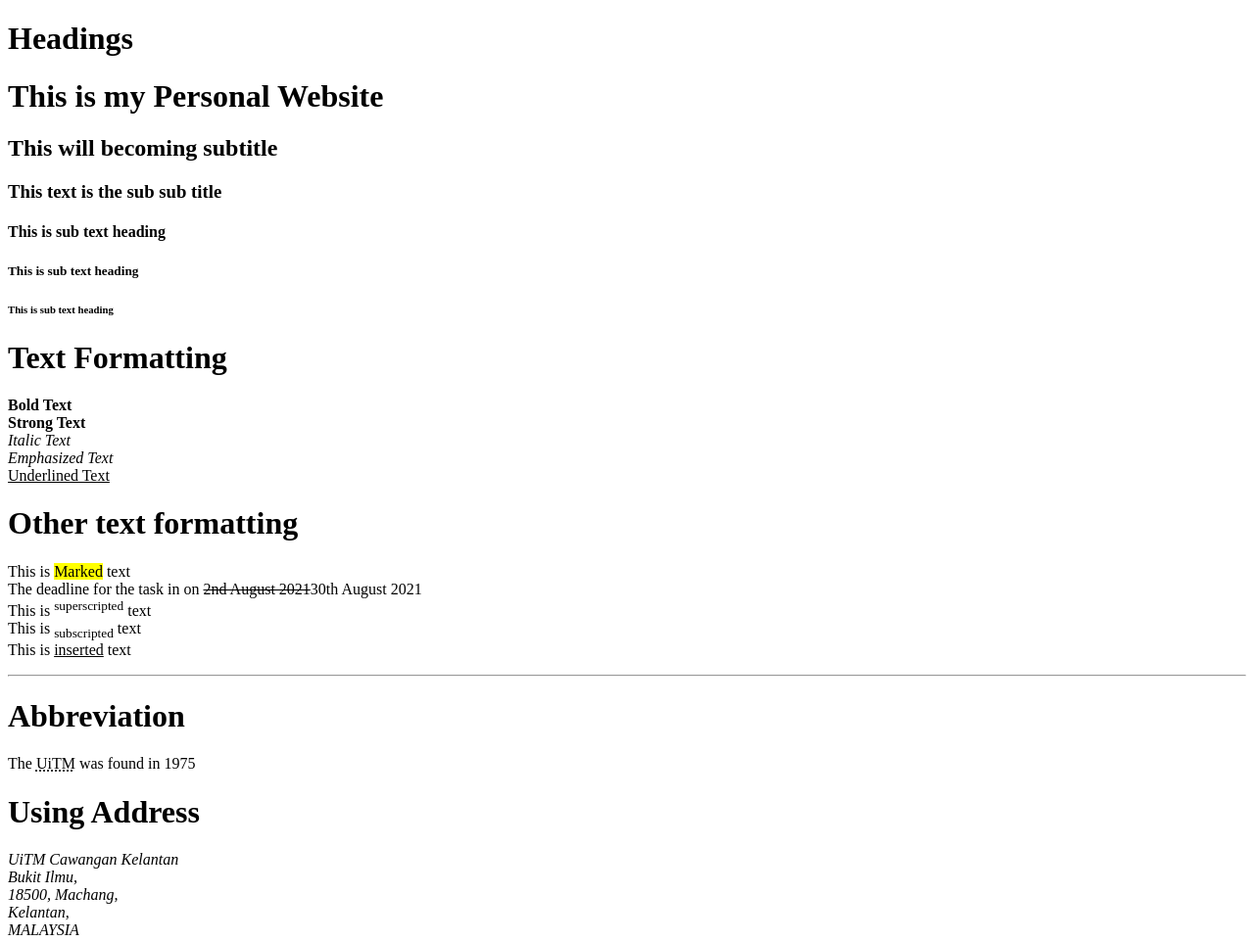
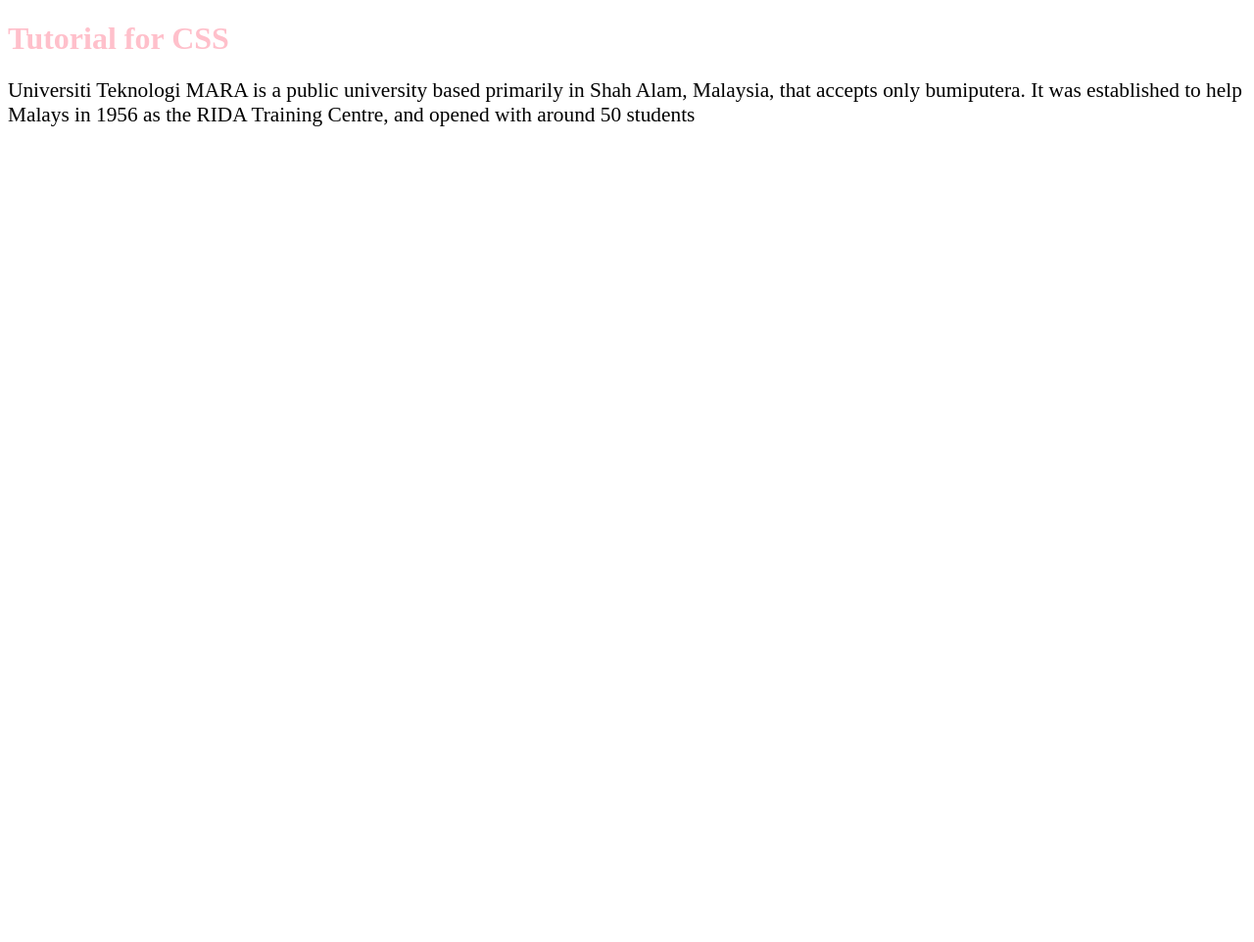
Before and after one commit to AdlinaZawawi/Personal-Websiteba2424c, a plain HTML site: page index.html in a window 1280 px wide. Shown: the whole page at 98% size. After the commit the page ends 800 px from the top, so only its background shows below. Drawn offline with Linux system fonts and the light colour scheme.

Commit message:
Add files via upload

```diff
--- a/index.html
+++ b/index.html
@@ -1,46 +1,14 @@
 <!DOCTYPE html>
 <html>
 <head>
-	<title>This is my first homepage</title>
+	<title>Tutorial Cascading Style Sheet - Inline CSS</title>
+	<link rel="stylesheet" href="css/style.css">
 </head>
+<body>
 
-<body>
-<h1>Headings</h1>
-	<h1>This is my Personal Website</h1>
-	<h2>This will becoming subtitle</h2>
-	<h3>This text is the sub sub title</h3>
-	<h4>This is sub text heading</h4>
-	<h5>This is sub text heading</h5>
-	<h6>This is sub text heading</h6>
-<p>
-<h1>Text Formatting</h1>
-	<b>Bold Text</b><br>
-	<strong>Strong Text</strong><br>
-	<i>Italic Text</i><br>
-	<em>Emphasized Text</em><br>
-	<u>Underlined Text</u>
-<p>
-<h1>Other text formatting</h1>
-	This is <mark>Marked</mark> text<br>
-	The deadline for the task in on <del>2nd August 2021</del>30th August 2021<br>
-	This is <sup>superscripted</sup> text<br>
-	This is <sub>subscripted</sub> text<br>
-	This is <ins>inserted</ins> text
-<p>
-<hr>
-<h1>Abbreviation</h1>
+<h1 style="color:pink;">Tutorial for CSS</h1>
 
-The <abbr title="Universiti Teknologi MARA">UiTM</abbr> was found in 1975
-<p>
-<h1>Using Address</h1>
-
-<address>
-	UiTM Cawangan Kelantan<br>
-	Bukit Ilmu,<br>
-	18500, Machang,<br>
-	Kelantan,<br>
-	MALAYSIA
-</address>
+<p style="font-size:16pt;">Universiti Teknologi MARA is a public university based primarily in Shah Alam, Malaysia, that accepts only bumiputera. It was established to help Malays in 1956 as the RIDA Training Centre, and opened with around 50 students</p>
 
 </body>
 </html>
```
Also changed, not shown: external-css.html (added, +14 -0 lines), internal-css.html (added, +22 -0 lines).
